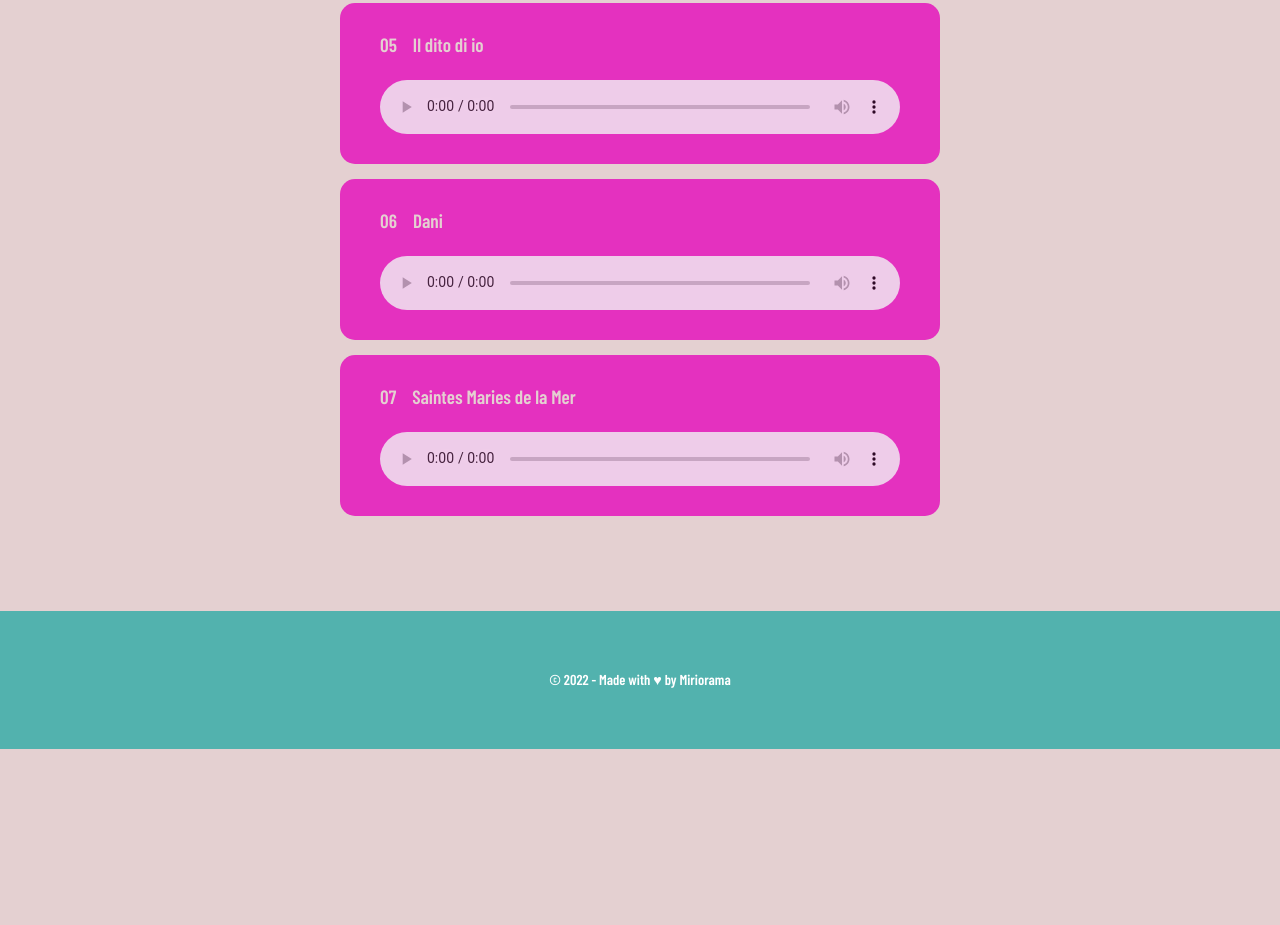
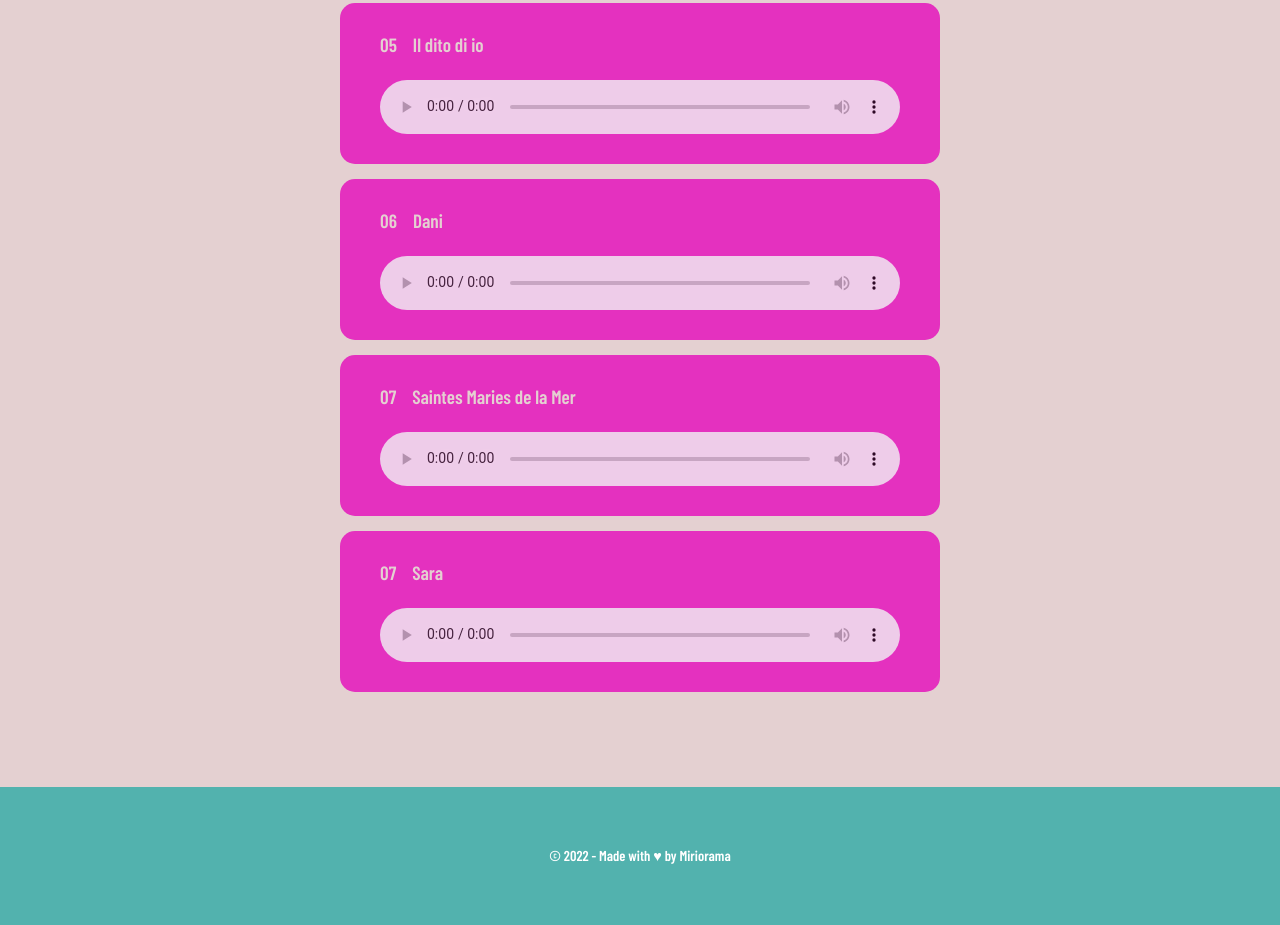
Before and after one commit to miriorama/podcastmiseria.it, a plain HTML site: page index.html in a window 1280 px wide. Shown: the part 1408-2333 px from the top of the page. Before the commit the page ends 2157 px from the top, so only its background shows below. Drawn offline with nearby package versions, Linux system fonts and the light colour scheme.

Commit message:
impl: audio

```diff
--- a/index.html
+++ b/index.html
@@ -77,6 +77,13 @@
                     <audio controls src="/audio/titi.mp3"></audio>
                 </div>
             </div>
+            <div class="episode">
+                <div class="episode-number">07</div>
+                <div class="episode-title">Sara</div>
+                <div class="episode-player">
+                    <audio controls src="/audio/sara.mp3"></audio>
+                </div>
+            </div>
         </div>
 
         <footer>
```
